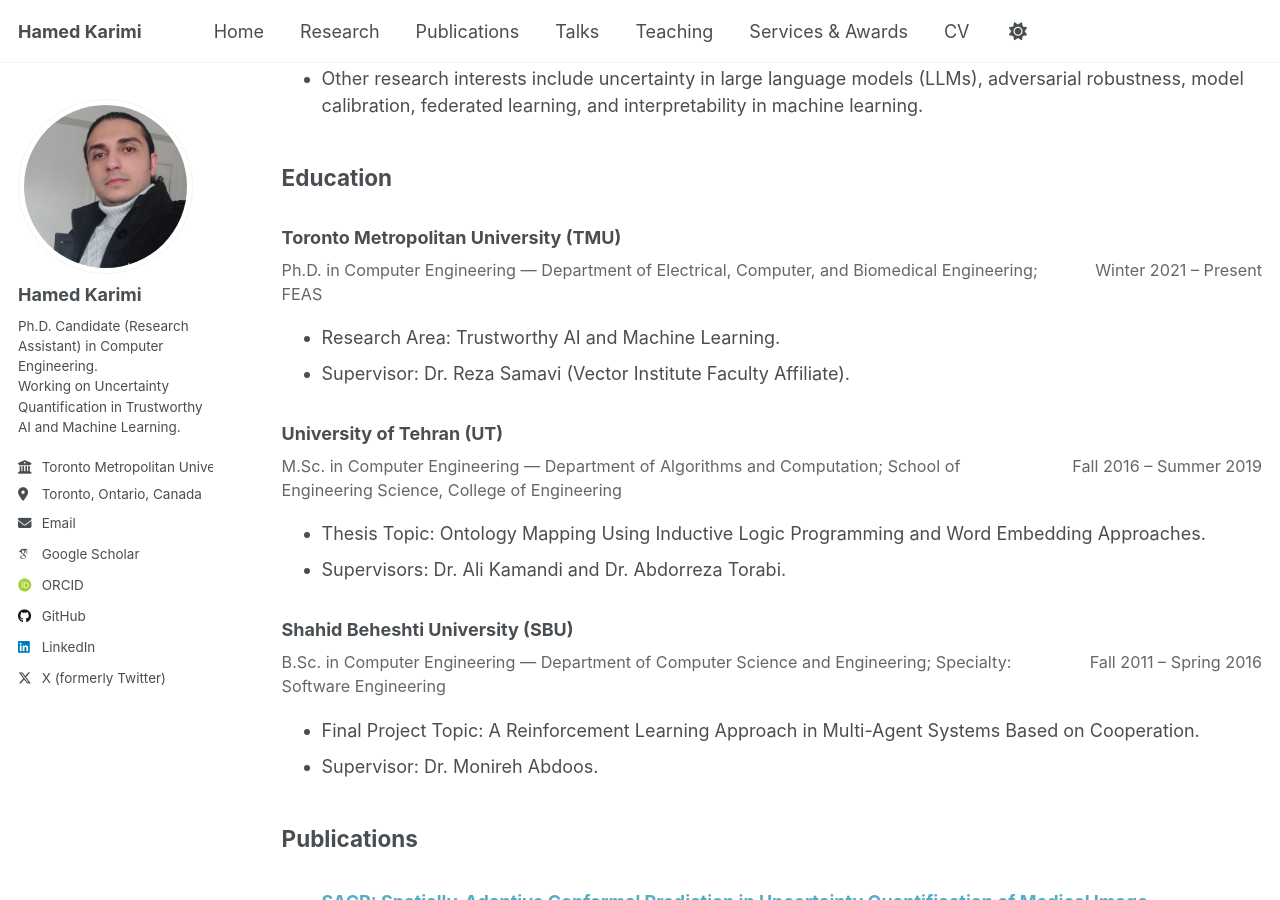
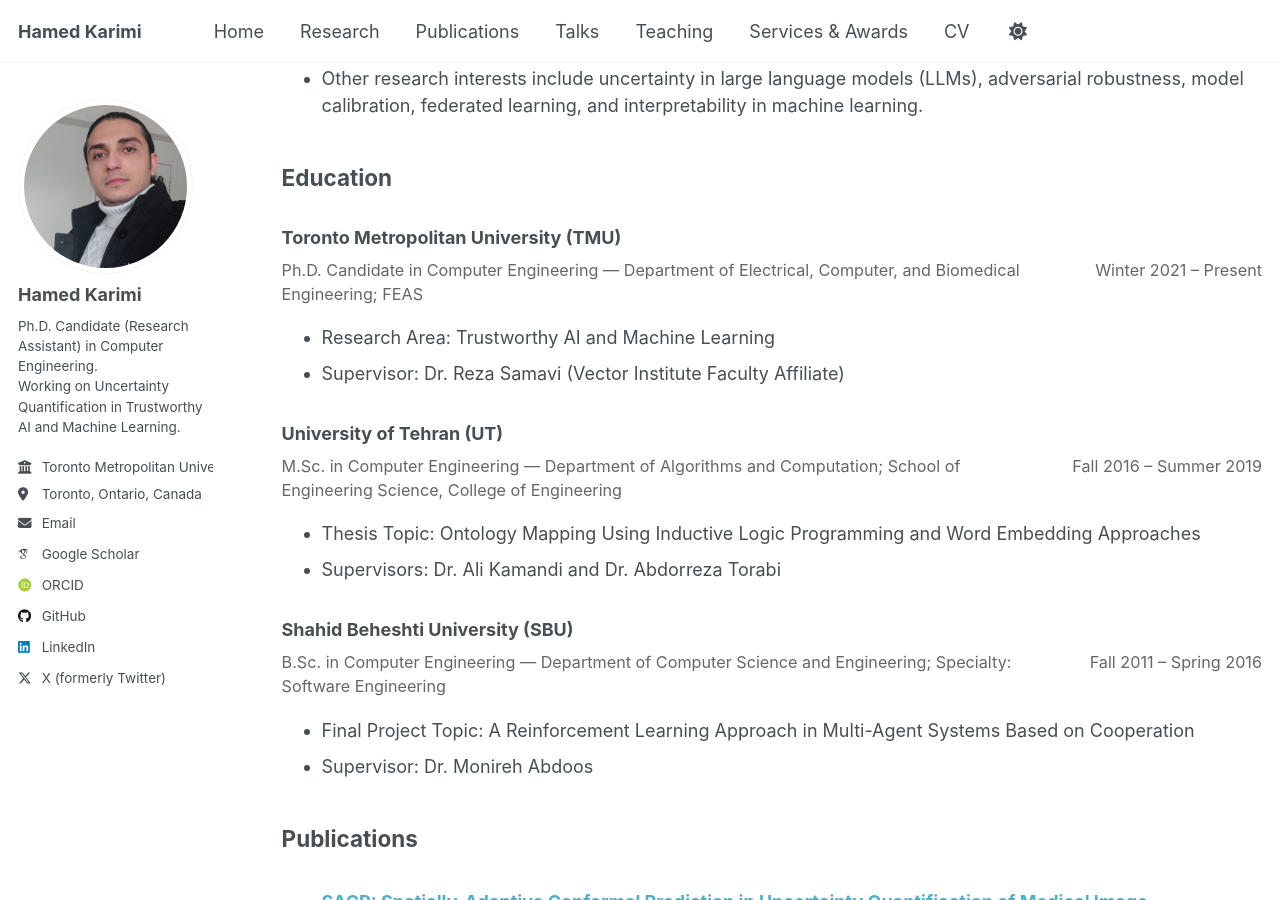
Before and after one commit to hamedmx/hamedmx.github.io, a Jekyll site: the page built from _pages/cv.md, in a window 1280 px wide and 900 px high, scrolled down 765 px. Built offline with Jekyll 4.4.1, drawn with Linux system fonts in a browser that asks for light colours; some web fonts are replaced; a script that is not in the unit is left out.

Commit message:
Update cv.md

```diff
--- a/_pages/cv.md
+++ b/_pages/cv.md
@@ -37,19 +37,19 @@ Last Updated: January 2026
 
 ### Toronto Metropolitan University (TMU)
 <div class="cv-meta">
-  <span class="where">Ph.D. in Computer Engineering — Department of Electrical, Computer, and Biomedical Engineering; FEAS</span>
+  <span class="where">Ph.D. Candidate in Computer Engineering — Department of Electrical, Computer, and Biomedical Engineering; FEAS</span>
   <span class="when">Winter 2021 – Present</span>
 </div>
-- Research Area: Trustworthy AI and Machine Learning.
-- Supervisor: Dr. Reza Samavi (Vector Institute Faculty Affiliate).
+- Research Area: Trustworthy AI and Machine Learning
+- Supervisor: Dr. Reza Samavi (Vector Institute Faculty Affiliate)
 
 ### University of Tehran (UT)
 <div class="cv-meta">
   <span class="where">M.Sc. in Computer Engineering — Department of Algorithms and Computation; School of Engineering Science, College of Engineering</span>
   <span class="when">Fall 2016 – Summer 2019</span>
 </div>
-- Thesis Topic: Ontology Mapping Using Inductive Logic Programming and Word Embedding Approaches.
-- Supervisors: Dr. Ali Kamandi and Dr. Abdorreza Torabi.
+- Thesis Topic: Ontology Mapping Using Inductive Logic Programming and Word Embedding Approaches
+- Supervisors: Dr. Ali Kamandi and Dr. Abdorreza Torabi
 <!-- - GPA: - out of 4. -->
 
 ### Shahid Beheshti University (SBU)
@@ -57,8 +57,8 @@ Last Updated: January 2026
   <span class="where">B.Sc. in Computer Engineering — Department of Computer Science and Engineering; Specialty: Software Engineering</span>
   <span class="when">Fall 2011 – Spring 2016</span>
 </div>
-- Final Project Topic: A Reinforcement Learning Approach in Multi-Agent Systems Based on Cooperation.
-- Supervisor: Dr. Monireh Abdoos.
+- Final Project Topic: A Reinforcement Learning Approach in Multi-Agent Systems Based on Cooperation
+- Supervisor: Dr. Monireh Abdoos
 
 
 ## Publications
```
